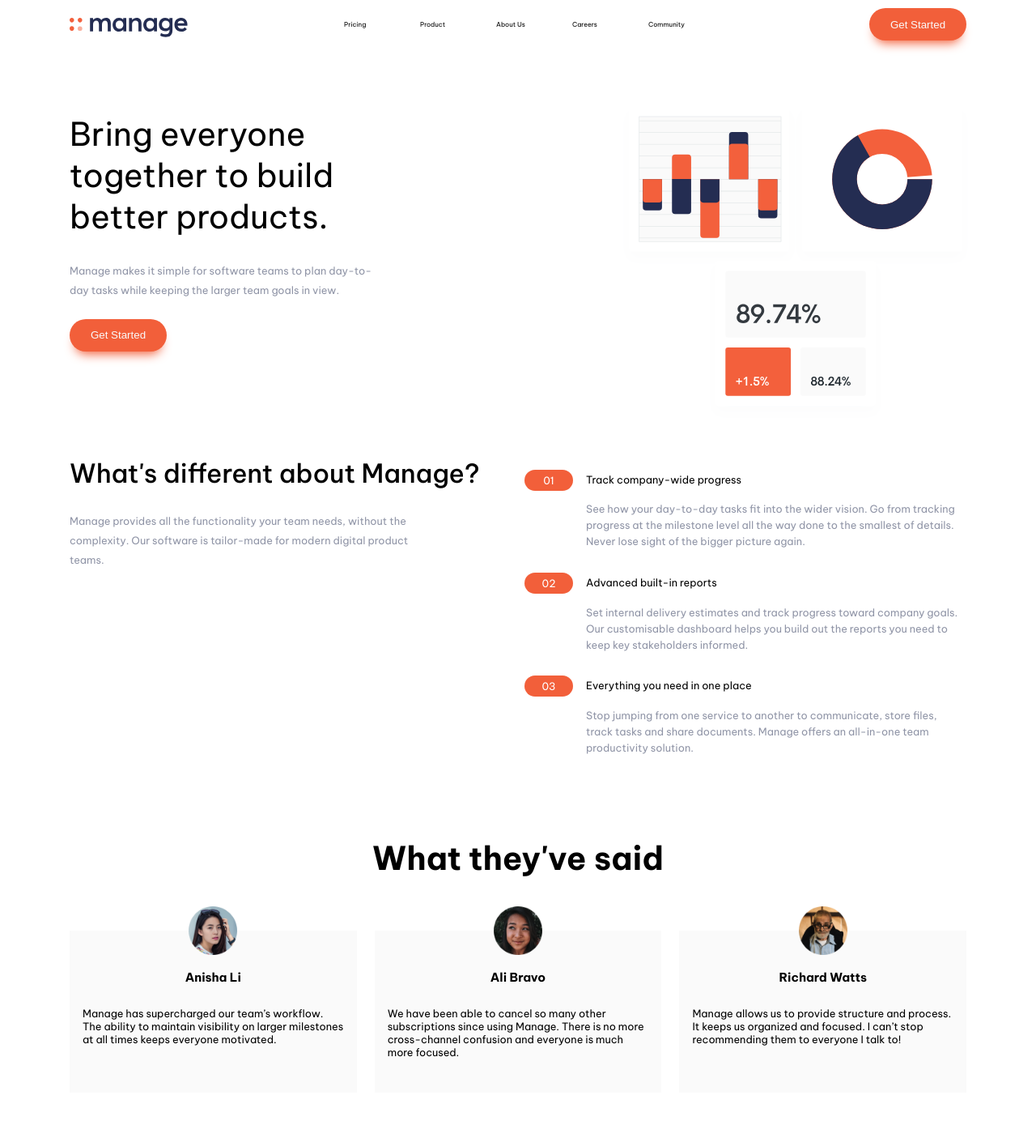
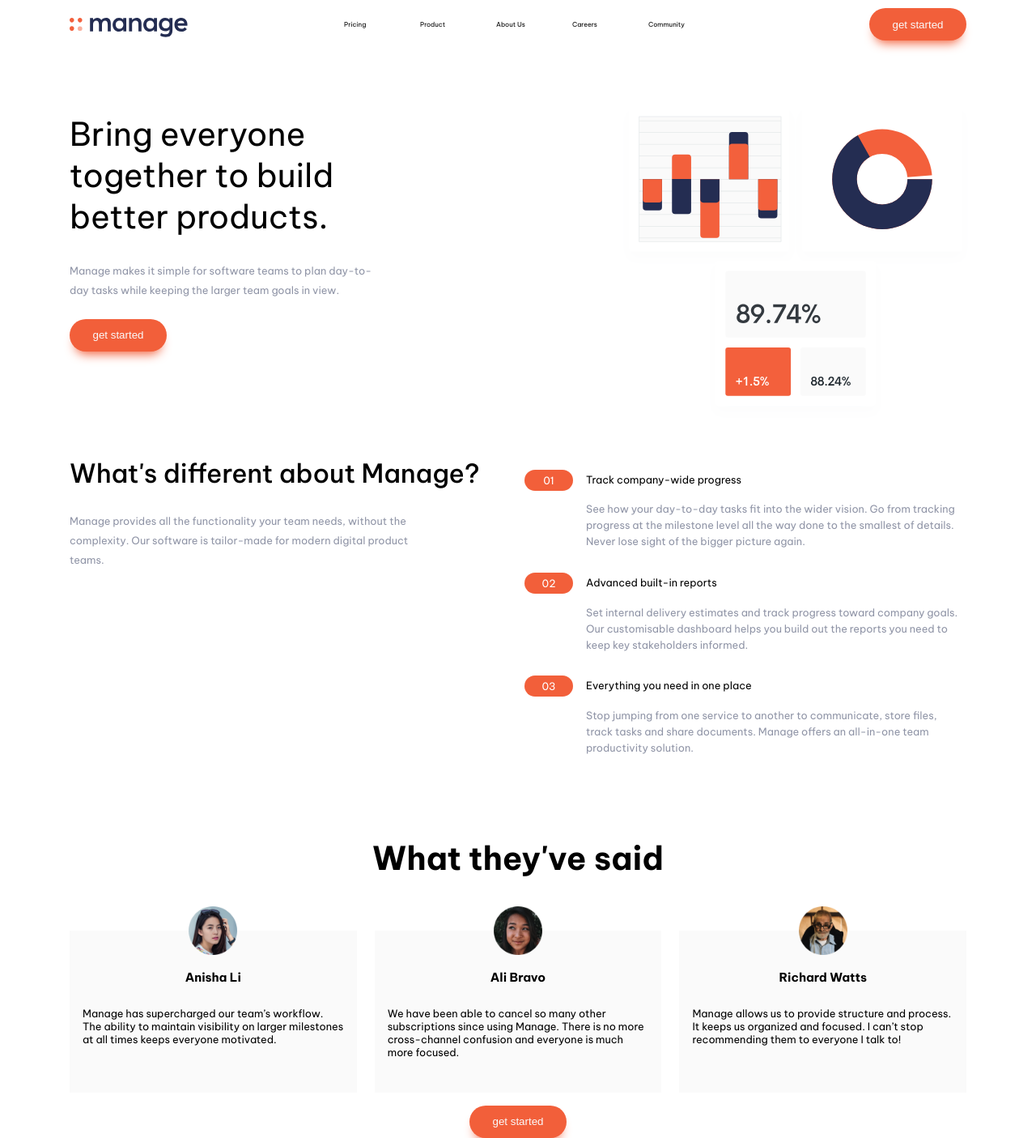
Before and after one commit to yukihirop/fm_manage-landing-page-master, a Next.js app in the folder app/: page / in a window 1280 px wide. Shown: the whole page at 81% size. Before the commit the page ends 1349 px from the top, so only its background shows below. Built offline with nearby package versions, Linux system fonts and the light colour scheme.

Commit message:
feat: 🎸 get started

```diff
--- /dev/null
+++ b/app/components/get-started.tsx
@@ -0,0 +1,24 @@
+import React from "react";
+import styled from "@emotion/styled";
+
+const GetStartedButton = styled.button`
+  width: 120px;
+  height: 40px;
+  padding: 0.1rem;
+  color: ${(props) => props.theme.colors.neutral.veryLightGray};
+  background-color: ${(props) => props.theme.colors.primary.brightRed};
+  border: none;
+  border-radius: 20px;
+  box-shadow: 0px 10px 13px -7px ${(props) => props.theme.colors.primary.brightRed};
+
+  &:hover {
+    cursor: pointer;
+    transform: translateY(1px);
+  }
+`;
+
+const GetStarted = () => {
+  return <GetStartedButton>get started</GetStartedButton>;
+};
+
+export default GetStarted;
--- a/app/components/header.tsx
+++ b/app/components/header.tsx
@@ -1,6 +1,7 @@
 import React from "react";
 import styled from "@emotion/styled";
 import { md } from "styles/media-query";
+import GetStarted from "./get-started";
 
 const HeaderContainer = styled.div`
   display: flex;
@@ -112,7 +113,7 @@ const Header = () => {
       <HeaderTitle><a href="#"></a></HeaderTitle>
       <HeaderMenuDesktop />
       <HeaderMenuMobile />
-      <HeaderGettingStarted>Get Started</HeaderGettingStarted>
+      <GetStarted/>
     </HeaderContainer>
   );
 };
--- a/app/components/hero.tsx
+++ b/app/components/hero.tsx
@@ -1,6 +1,7 @@
 import React from "react";
 import styled from "@emotion/styled";
 import { md } from "styles/media-query";
+import GetStarted from "components/get-started";
 
 const HeroContainer = styled.section`
   display: flex;
@@ -84,7 +85,7 @@ const Hero = () => {
           Manage makes it simple for software teams to plan day-to-day tasks
           while keeping the larger team goals in view.
         </HeroMainDesc>
-        <HeroMainButton>Get Started</HeroMainButton>
+        <GetStarted />
       </HeroMain>
       <HeroGraph />
     </HeroContainer>
--- a/app/pages/index.tsx
+++ b/app/pages/index.tsx
@@ -3,6 +3,7 @@ import Header from "components/header";
 import Hero from "components/hero";
 import Article from "components/article";
 import { Recommend as IRecommend } from "interfaces";
+import GetStarted from "components/get-started";
 
 const Container = styled.main`
   max-width: 1140px;
@@ -55,6 +56,11 @@ const RecommendItemTitle = styled.h1`
 `;
 const RecommendItemDesc = styled.p``;
 
+const RecommendGetStartedContainer = styled.section`
+  display: flex;
+  justify-content: center;
+`
+
 export default function Home() {
   const recommends: IRecommend[] = [
     {
@@ -97,6 +103,9 @@ export default function Home() {
             </li>
           ))}
         </ul>
+        <RecommendGetStartedContainer>
+          <GetStarted />
+        </RecommendGetStartedContainer>
       </RecommendContainer>
     </Container>
   );
```
